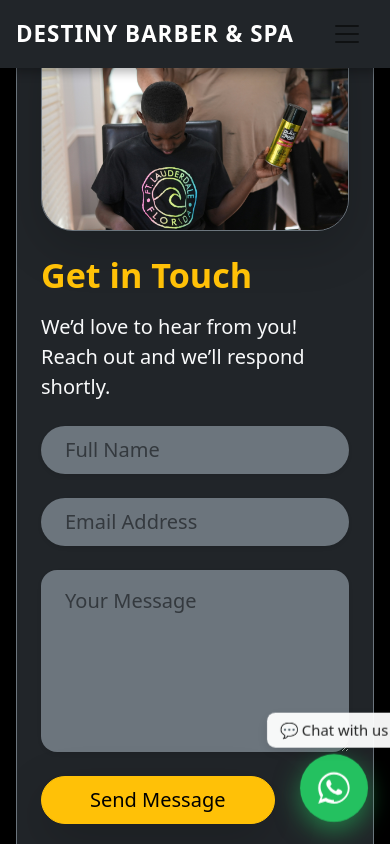
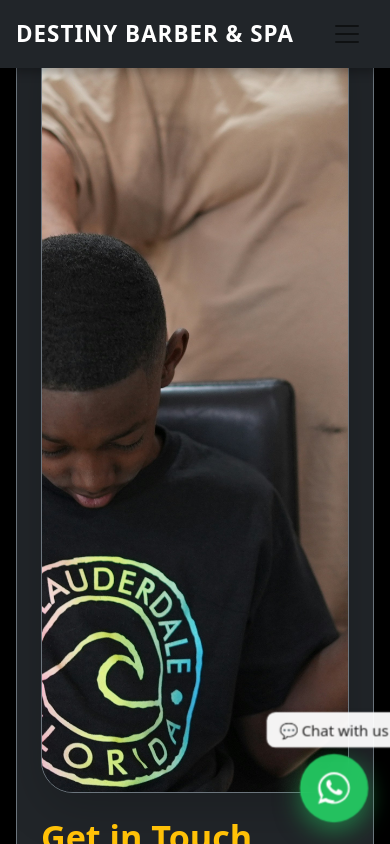
Before and after one commit to SHADRACK8018/Barber-SPA, a React (Create React App) app: page /contact in a window 390 px wide. Shown: the top 844 px of the page. Built offline with nearby package versions, Linux system fonts and the light colour scheme.

Commit message:
Enforce fixed desktop-like layout on mobile devices

```diff
--- a/src/pages/About.jsx
+++ b/src/pages/About.jsx
@@ -42,7 +42,7 @@ const About = () => {
                   e.target.src =
                     "https://placehold.co/800x450/111827/ffffff?text=Image+Missing";
                 }}
-                style={{ maxHeight: "100%", width: "100%" }}
+                style={{ width: "1024px", height: "768px" }}
               />
             </div>
           </div>
--- a/src/pages/Contact.jsx
+++ b/src/pages/Contact.jsx
@@ -19,10 +19,9 @@ const Contact = () => {
               alt="Contact Destiny Barber & SPA"
               className="img-fluid rounded-5 shadow-lg border border-secondary"
               style={{
-                height: "auto",
-                maxHeight: "650px",
+                height: "768px",
+                width: "1024px",
                 objectFit: "cover",
-                width: "100%",
                 transition: "transform 0.4s ease",
               }}
               onMouseEnter={(e) =>
--- a/src/pages/Home.jsx
+++ b/src/pages/Home.jsx
@@ -83,10 +83,10 @@ const Home = () => {
                 key={idx}
                 className="rounded-4 shadow overflow-hidden border border-secondary flex-shrink-0 position-relative"
                 style={{
-                  width: "80vw",
-                  maxWidth: "320px",
-                  height: "80vw",
-                  maxHeight: "320px",
+                  width: "1024px",
+                  maxWidth: "1024px",
+                  height: "768px",
+                  maxHeight: "768px",
                 }}
               >
                 <img
```
